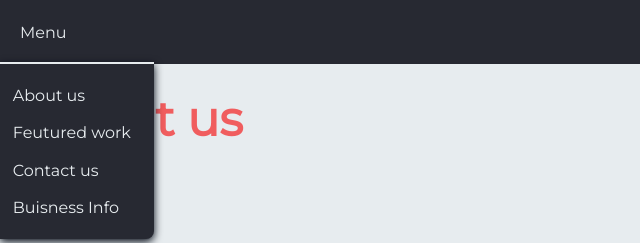
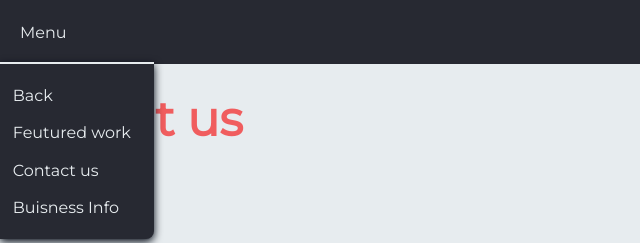
Before and after one commit to Biebras/Screeming-Cat-Website, a plain HTML site: page docs/aboutus.html in a window 1280 px wide. Both pictures are taken after a click on the link "Menu". Shown: the top 243 px of the page, 0-640 px from the left. Drawn offline with Linux system fonts and the light colour scheme.

Commit message:
Update aboutus.html

```diff
--- a/docs/aboutus.html
+++ b/docs/aboutus.html
@@ -22,7 +22,7 @@
                     <a href="#">Menu</a>
                     <ul class="dropdown">
                         <li class="dropdown-item">
-                            <a href="aboutus.html">About us</a>
+                            <a href="index.html">Back</a>
                         </li>
 
                         <li class="dropdown-item">
```
